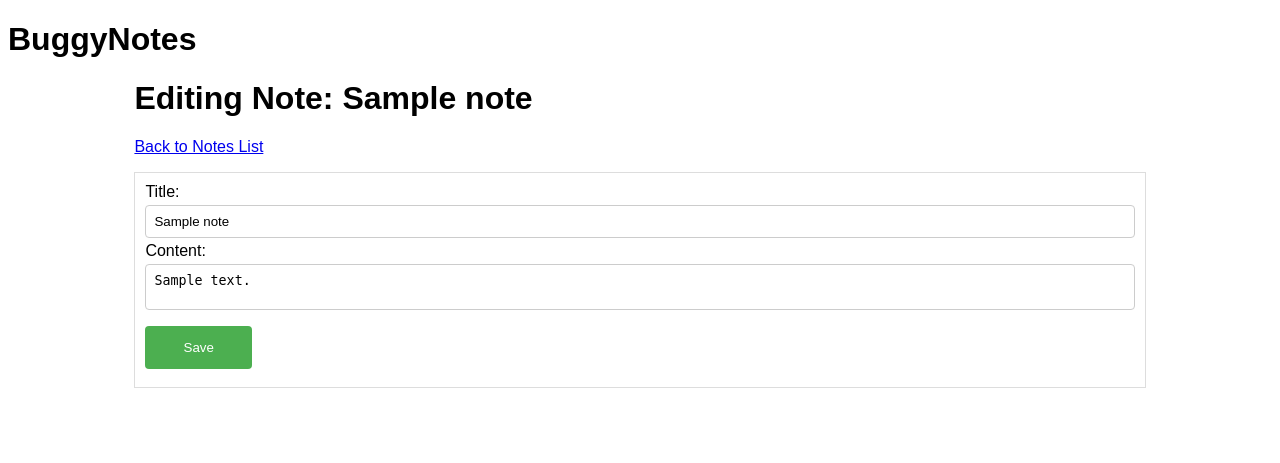
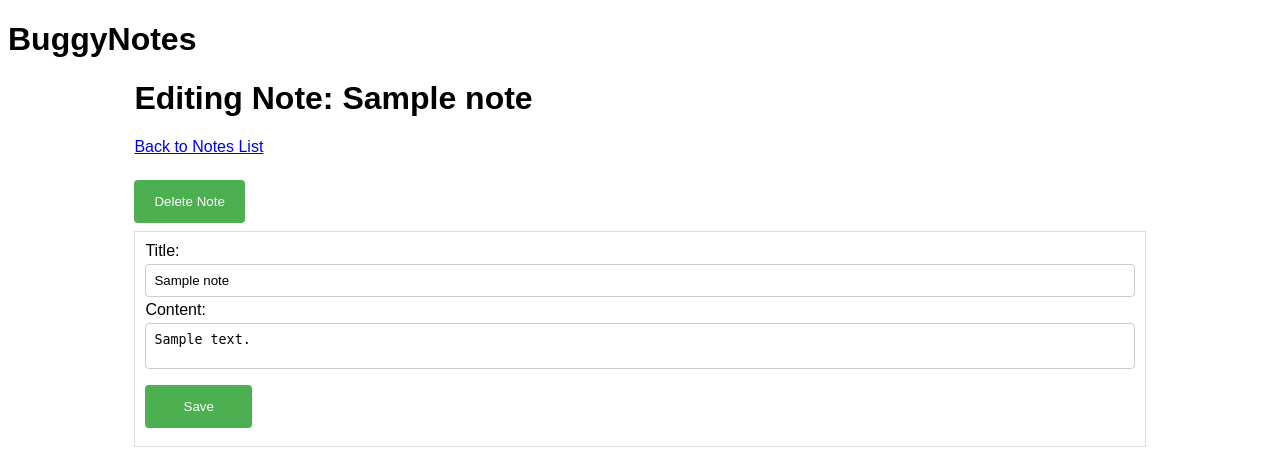
Before and after one commit to Roar1ngDuck/buggynotes, a Django app: page /note/1/ in a window 1280 px wide. Shown: the top 463 px of the page. Run offline with Django 4.2, Linux system fonts and the light colour scheme; a user stored in the database is signed in; tables that the repository leaves empty hold one stand-in row (values such as "Sample post").

Commit message:
Add note deletion

```diff
--- a/notes/templates/notes/view_note.html
+++ b/notes/templates/notes/view_note.html
@@ -16,6 +16,12 @@
     <!-- Back Button -->
     <p><a href="{% url 'index' %}">Back to Notes List</a></p>
 
+    <!-- Delete Note Form -->
+    <form action="{% url 'delete_note' note.id %}" method="post">
+        {% csrf_token %}
+        <button type="submit" onclick="return confirm('Are you sure you want to delete this note?');">Delete Note</button>
+    </form>
+
     <!-- Note Form -->
     <form action="{% url 'view_note' note.id %}" method="post">
         {% csrf_token %}
--- a/notes/urls.py
+++ b/notes/urls.py
@@ -10,4 +10,5 @@ urlpatterns = [
     path('signup/', views.SignUpView.as_view(), name='signup'),
     path('note/<int:note_id>/', views.view_note, name='view_note'),
     path('create/', views.create_note, name='create_note'),
+    path('delete/<int:note_id>/', views.delete_note, name='delete_note')
 ]
--- a/notes/views.py
+++ b/notes/views.py
@@ -42,6 +42,16 @@ def create_note(request):
         # If someone tries to access this URL with GET, redirect them to the index page.
         return redirect('index')
 
+@login_required
+def delete_note(request, note_id):
+    if request.method == 'POST':
+        note = get_object_or_404(Note, pk=note_id, owner=request.user)  # Ensure the note belongs to the logged-in user
+        note.delete()
+        return redirect('index')
+    else:
+        # If someone tries to access this URL with GET, redirect them to the index page.
+        return redirect('index')
+
 class SignUpView(generic.CreateView):
     form_class = UserCreationForm
     success_url = reverse_lazy('index')  # Redirect to login page after signup
```
